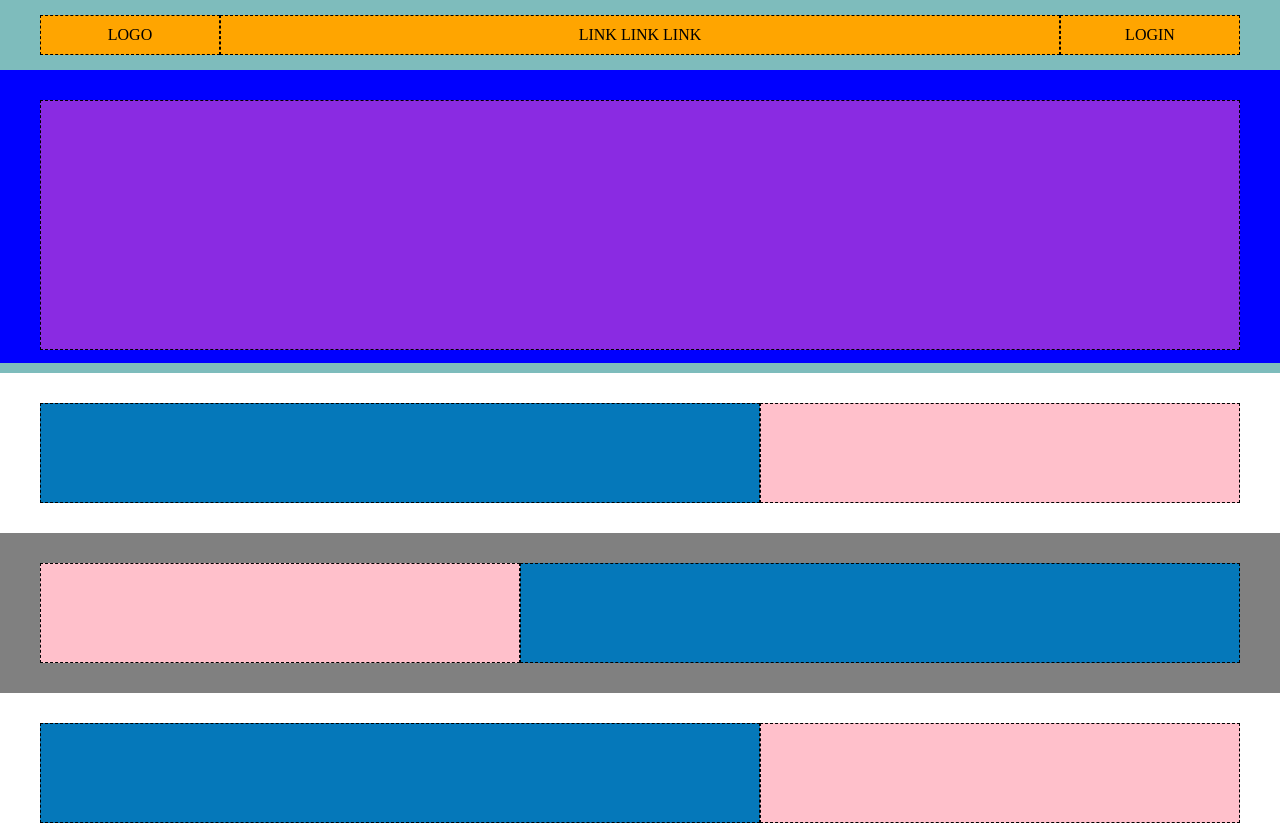
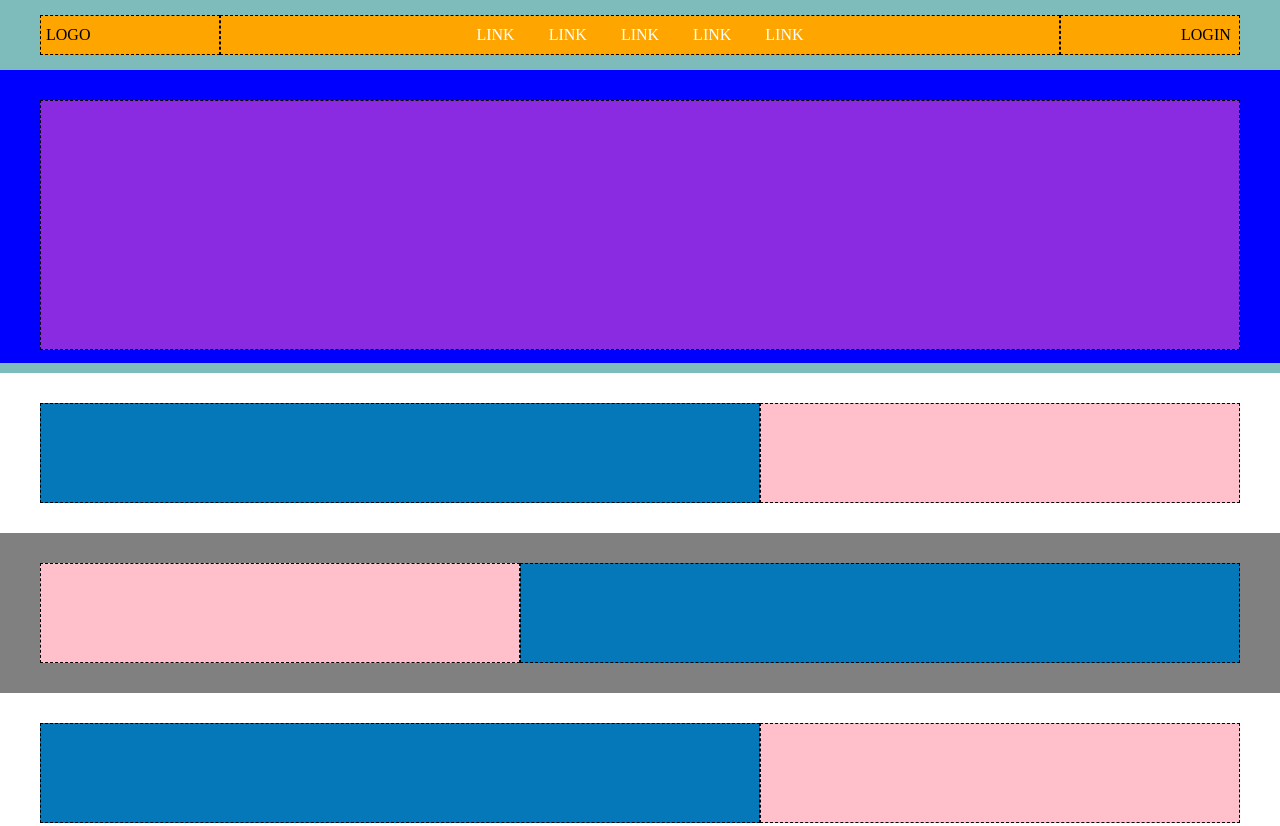
Before and after one commit to Nicola-Lippo/htmlcss-struttura-discord, a plain HTML site: page index.html in a window 1280 px wide. Shown: the top 826 px of the page. Drawn offline with Linux system fonts and the light colour scheme.

Commit message:
Correzione esercizio

```diff
--- a/css/style.css
+++ b/css/style.css
@@ -16,6 +16,20 @@
     display: flex;
 }
 
+.list {
+    list-style-type: none;
+}
+
+.list li {
+    display: inline-block;
+    padding: 0 15px;
+}
+
+.list li a {
+    color: white;
+    text-decoration: none;
+}
+
 .between {
     justify-content: space-between;
 }
@@ -30,6 +44,16 @@
 .center {
     justify-content: center;
     align-items: center;
+}
+
+.center-riga {
+    align-items: center;
+    padding-left: 5px;
+}
+
+.center-riga-2 {
+    align-items: center;
+    padding-left: 120px;
 }
 
 /* FINE CLASSE UTILITY */
@@ -140,7 +164,7 @@
 }
 
 .padding-header {
-    padding: 5px 0 5px;
+    padding: 5px 0;
 }
 
 .padding {
@@ -152,7 +176,7 @@
     border-bottom: 10px solid rgb(126, 188, 188);
 }
 
-.paddingtop {
+.padding-top {
     padding: 20px 0 0;
     border-top: 3px solid white;
 }
--- a/index.html
+++ b/index.html
@@ -13,24 +13,40 @@
         <div class="azzurro padding-header">
             <div class="container arancione">
                 <div class="d-flex">
-                    <div class="col-15 d-flex center">LOGO</div>
-                    <div class="col-70-2 d-flex center">LINK  LINK  LINK</div>
-                    <div class="col-15 d-flex center">LOGIN</div>
+                    <div class="col-15 d-flex center-riga">LOGO</div>
+                    <div class="col-70-2 d-flex center">
+                        <ul class="list">
+                            <li>
+                                <a href="#">LINK</a>
+                            </li>
+                            <li>
+                                <a href="#">LINK</a>
+                            </li>
+                            <li>
+                                <a href="#">LINK</a>
+                            </li>
+                            <li>
+                                <a href="#">LINK</a>
+                            </li>
+                            <li>
+                                <a href="#">LINK</a>
+                            </li>
+                        </ul>
+                    </div>
+                    <div class="col-15 d-flex center-riga-2">LOGIN</div>
                 </div>
             </div>
         </div>
 
-
-    </header>
-
-    <main>
-        <!--1 TABELLA -->
+        <!--1 TABELLA GROSSA HEADER -->
         <div class="blu padding-bottom">
             <div class="container">
                 <div class="viola col-100-2"></div>
             </div>
         </div>
+    </header>
 
+    <main>
         <!--3 TABELLE SIMILI-->
         <div class="padding20">
             <div class="container">
@@ -66,7 +82,12 @@
             </div>
         </div>
 
-        <!--5 TABELLA-->
+
+
+    </main>
+
+    <footer>
+        <!--TABELLA FINALE-->
         <div class="dark padding">
             <div class="container">
                 <div class="d-flex">
@@ -81,11 +102,8 @@
             </div>
         </div>
 
-    </main>
-
-    <footer>
         <!--TABELLA FINALE CON 2 ELEMENTI-->
-        <div class="dark paddingtop">
+        <div class="dark padding-top">
             <div class="container azzurro">
                 <div class="d-flex between">
                     <div class="bottone">LOGO</div>
```
